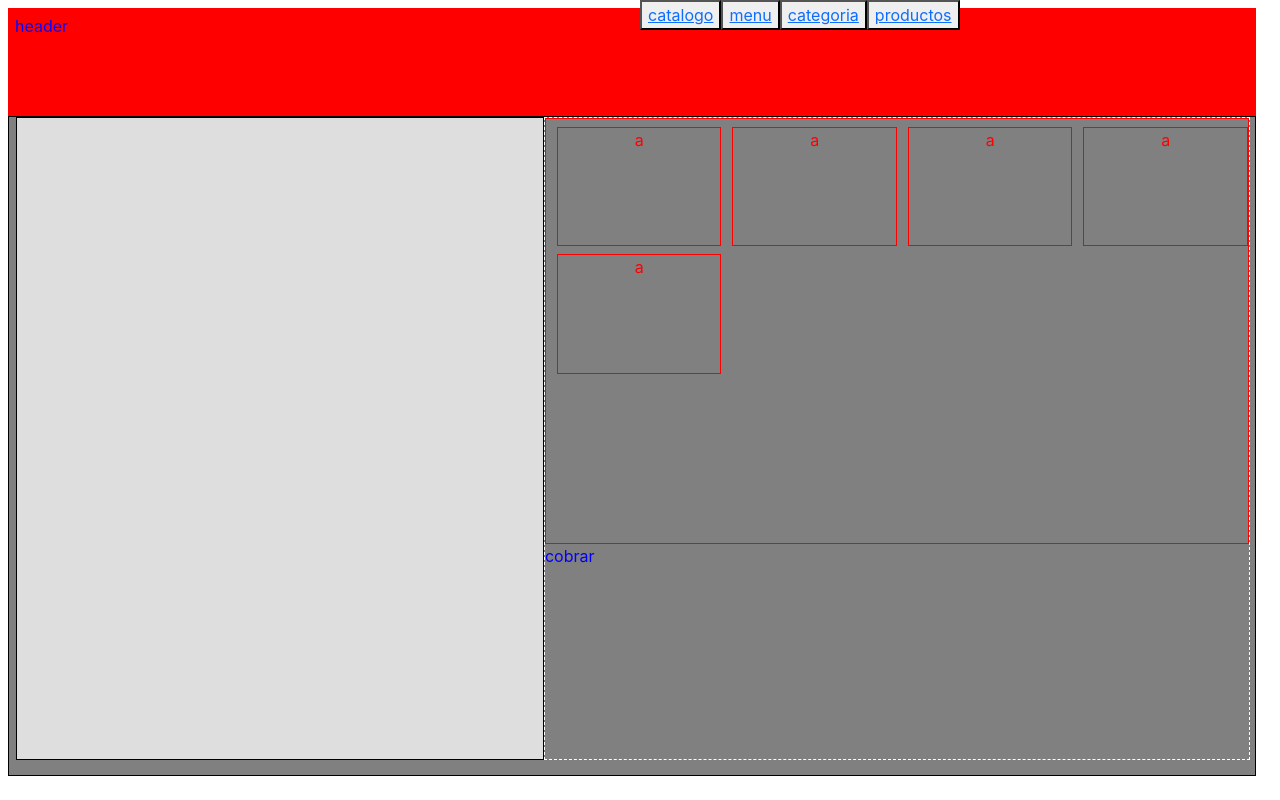
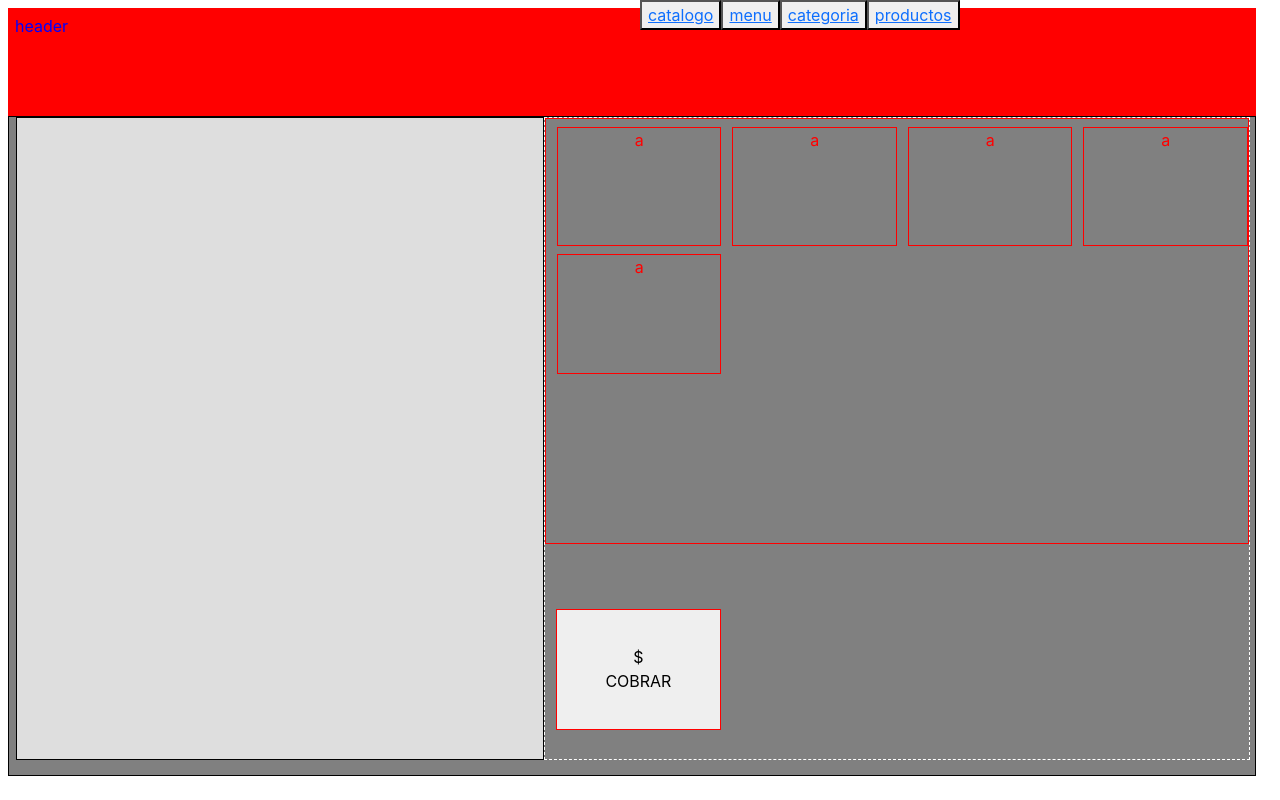
Before and after one commit to SergiAndreaUwU/Roch, a React (Create React App) app: page /menu/categoria in a window 1280 px wide. Built offline with nearby package versions, Linux system fonts and the light colour scheme.

Commit message:
added redirecting categoria->productos, and default redirecting menu>menu/categoria

```diff
--- a/src/components/Menu/Right/buttonList.jsx
+++ b/src/components/Menu/Right/buttonList.jsx
@@ -1,11 +1,43 @@
 import React from "react";
 import styles from "../menu.module.sass";
+import { useNavigate } from "react-router-dom";
 
 const ButtonList = ({ data }) => {
+  //let bc documentation
+  //https://reactrouter.com/docs/en/v6/getting-started/overview#navigation
+  let navigate = useNavigate();
+  const arrPaths = window.location.pathname.split("/");
+  const currentPath = arrPaths[arrPaths.length - 1];
+  console.log(currentPath);
+
+  const handleProducts = () => {};
+  const handleCategories = () => {
+    navigate("/menu/productos");
+  };
+
+  const handleClick = () => {
+    switch (currentPath) {
+      case "productos": {
+        handleProducts();
+        break;
+      }
+      case "categoria": {
+        handleCategories();
+        break;
+      }
+      default: {
+        alert("currentPath doesn't match any path");
+        break;
+      }
+    }
+  };
+
   return (
     <div className={styles.buttonsContainer}>
       {data.map((el) => (
-        <div className={styles.button}>a</div>
+        <div className={styles.button} onClick={handleClick}>
+          a
+        </div>
       ))}
     </div>
   );
--- a/src/components/Menu/Right/right.jsx
+++ b/src/components/Menu/Right/right.jsx
@@ -7,7 +7,13 @@ const Right = () => {
     <div className={styles.right}>
       <Outlet />
 
-      <div>cobrar</div>
+      <div className={styles.containerCobrar}>
+        <button className={styles.cobrarButton}>
+          $
+          <br />
+          COBRAR
+        </button>
+      </div>
     </div>
   );
 };
--- a/src/components/Menu/menu.module.sass
+++ b/src/components/Menu/menu.module.sass
@@ -1,6 +1,8 @@
 $flexBasisLeft: 42.78%
 $marginLeftButton: 11px
 $marginTopButton: 8px
+
+$heightButtons:66.5%
 
 .menu
     width: 100%
@@ -27,7 +29,7 @@ $marginTopButton: 8px
     flex-wrap: nowrap
     .buttonsContainer
         color: red
-        flex-basis: 66.5%
+        flex-basis: $heightButtons
         border: 1px solid red
         display: flex
         flex-direction: row
@@ -36,9 +38,31 @@ $marginTopButton: 8px
 
         overflow-y: scroll
         .button
+            //GRID LIKE
             height: calc(30% - $marginTopButton)
             width: calc(25% - $marginLeftButton)
             margin-top: $marginTopButton
             margin-left: $marginLeftButton
+            //END GRID LIKE
             text-align: center
             border: 1px solid red
+            cursor: pointer
+            &:hover
+                background-color: rgba(0,0,0,.15)
+
+    .containerCobrar
+        flex-basis: calc(100% - $heightButtons)
+        flex-direction: row
+        flex-wrap: wrap
+        position: relative
+        .cobrarButton
+            //GRID LIKE
+            height: calc(60% - $marginTopButton)
+            width: calc(25% - $marginLeftButton)
+            position: absolute
+            // margin-top: 14%
+            top: 30%
+            left: $marginLeftButton
+            //END GRID LIKE
+            text-align: center
+            border: 1px solid red
--- a/src/components/home.jsx
+++ b/src/components/home.jsx
@@ -3,7 +3,7 @@ import styles from "./home.module.sass";
 import Catalogo from "./Catalogo/catalogo";
 import Menu from "./Menu/menu";
 import Header from "./header";
-import { Routes, Route, Link } from "react-router-dom";
+import { Routes, Route, Link, Navigate } from "react-router-dom";
 import ButtonList from "./Menu/Right/buttonList";
 
 const Home = () => {
@@ -30,7 +30,11 @@ const Home = () => {
         <Route path="menu" element={<Menu />}>
           <Route path="categoria" element={<ButtonList data={[1,2,3,4,5]} />} />
           <Route path="productos" element={<ButtonList data={[1,2,3,4,5,6,7,8,9,10,11,12,13]}/>} />
+          <Route path="/menu" element={<Navigate to="/menu/categoria"/>} />
+
+
         </Route>
+
         <Route path="*" element={<Catalogo />} />
       </Routes>
     </div>
```
